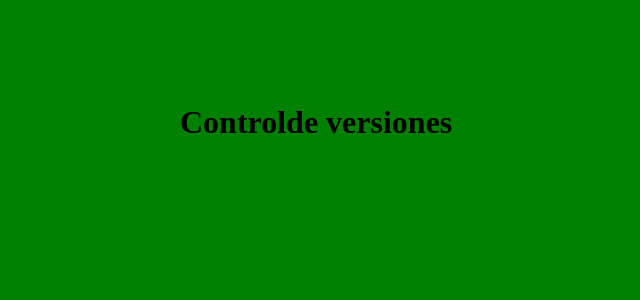
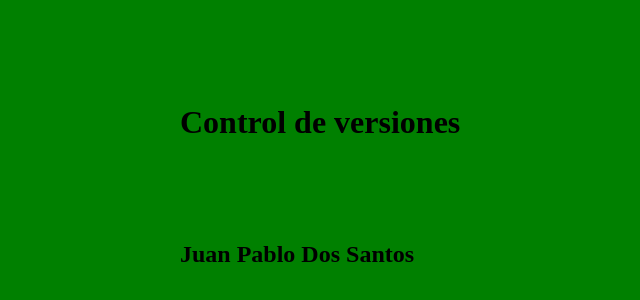
Before and after one commit to AgustinClas/TP_SO_I4_Equipo_111, a plain HTML site: page html github/index.html in a window 1280 px wide. Shown: the part 96-396 px from the top of the page, without its empty margins (120-760 px from the left). Drawn offline with Linux system fonts and the light colour scheme.

Commit message:
beta punto 4

```diff
--- a/html github/index.html
+++ b/html github/index.html
@@ -7,6 +7,7 @@
 		<link rel="stylesheet" type="text/css" href="estilo.css">
 	</head>
 <body>
-    <h1>Controlde versiones</h1>
+    <h1>Control de versiones</h1>
+	<h2>Juan Pablo Dos Santos</h2>
 </body>
 </html>
```
